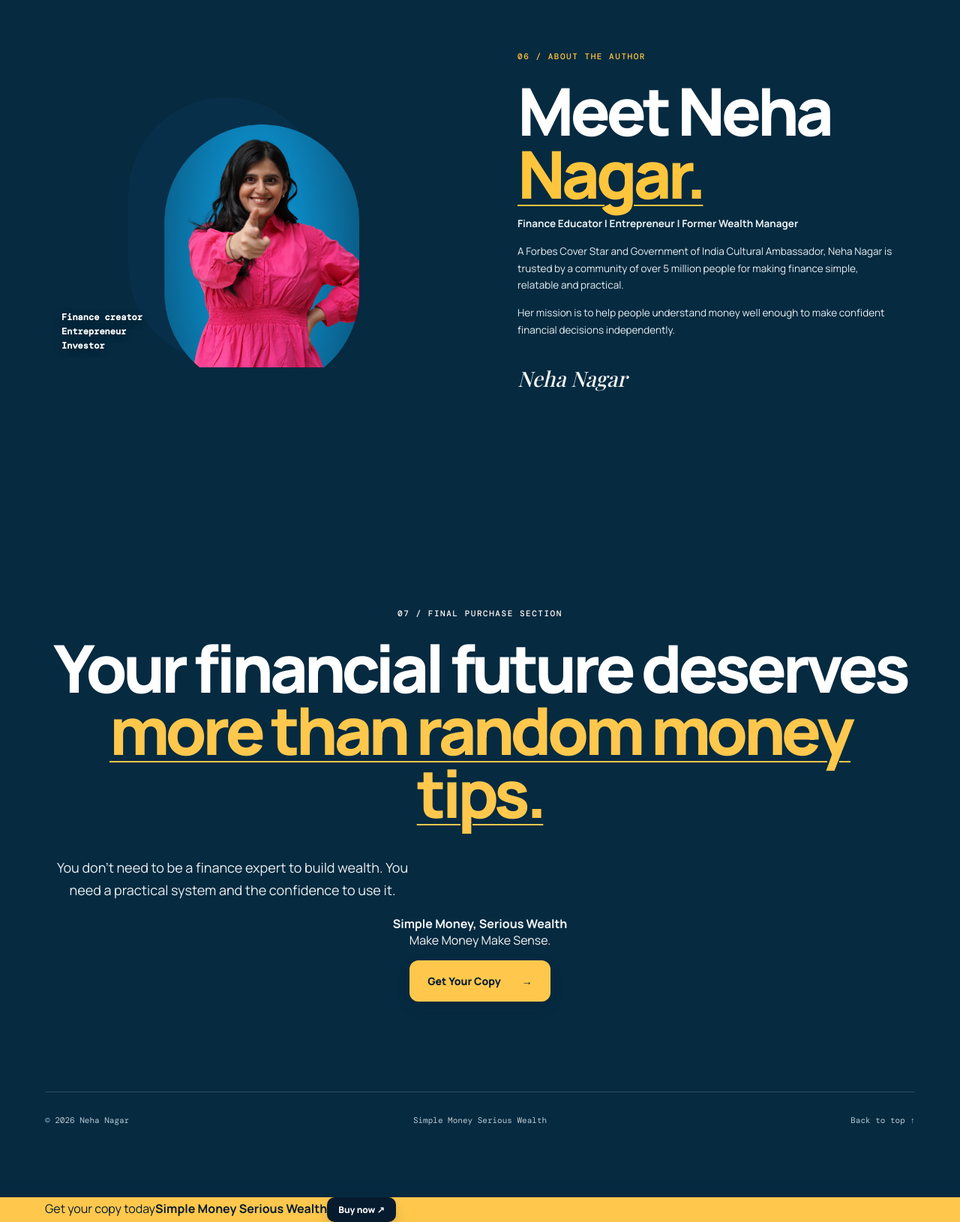
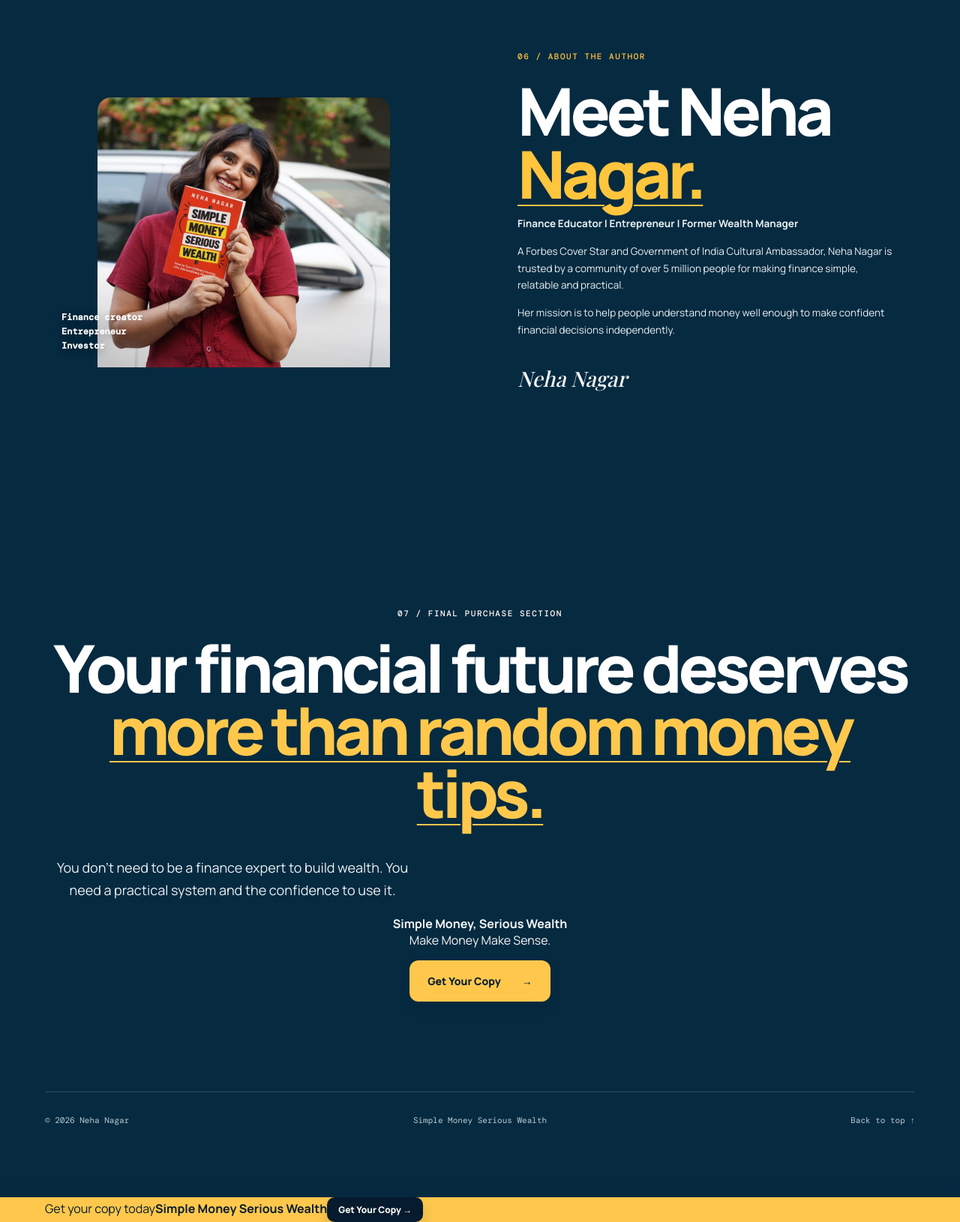
Before and after one commit to nehanagarteam/finshow, a plain HTML site: page index.html in a window 1280 px wide. Shown: the part 8340-9970 px from the top of the page at 75% size. Drawn offline with nearby package versions, Linux system fonts and the light colour scheme.

Commit message:
Update author image and CTA labels

```diff
--- a/index.html
+++ b/index.html
@@ -27,7 +27,7 @@
         <a href="#benefits">Tools &amp; Community</a>
         <a href="#author">Author</a>
         <a href="#faq">FAQs</a>
-        <a class="nav-copy" href="#top">Get Your Copy <span>→</span></a>
+        <a class="nav-copy" href="https://www.amazon.in/Simple-Money-Serious-Wealth-Extraordinary/dp/B0HNRXYTQC/" target="_blank" rel="noreferrer">Get Your Copy <span>→</span></a>
       </nav>
     </header>
 
@@ -84,13 +84,13 @@
       <section class="faq-section" id="faq"><div class="shell"><p class="eyebrow">Frequently asked questions</p><h2>Before you<br /><em>start reading.</em></h2><div class="faq-list"><details open><summary>Who is this book for? <span>+</span></summary><p>It is written for anyone who wants to manage money better, invest with more confidence and build serious wealth from ordinary income.</p></details><details><summary>Is it useful for beginners? <span>+</span></summary><p>Yes. The book starts with the fundamentals and turns them into simple actions you can apply immediately.</p></details><details><summary>Is this investment advice? <span>+</span></summary><p>This is an educational guide to financial decision-making. It helps you understand the principles behind better money choices.</p></details><details><summary>Where can I buy it? <span>+</span></summary><p>The book is available through Amazon. Use any Buy on Amazon button on this page to order.</p></details></div></div></section>
 
       <section id="author" class="section author shell">
-        <div class="author-card"><img class="author-photo" src="assets/neha-nagar.png" alt="Neha Nagar" width="510" height="647" loading="lazy" decoding="async" /><p>Finance creator<br />Entrepreneur<br />Investor</p></div>
+        <div class="author-card"><img class="author-photo" src="assets/neha-book-hero.jpg" alt="Neha Nagar holding Simple Money Serious Wealth" width="1000" height="1000" loading="lazy" decoding="async" /><p>Finance creator<br />Entrepreneur<br />Investor</p></div>
         <div><p class="eyebrow">06 / About the author</p><h2>Meet Neha<br /><em>Nagar.</em></h2><p class="author-copy"><strong>Finance Educator | Entrepreneur | Former Wealth Manager</strong></p><p class="author-copy">A Forbes Cover Star and Government of India Cultural Ambassador, Neha Nagar is trusted by a community of over 5 million people for making finance simple, relatable and practical.</p><p class="author-copy">Her mission is to help people understand money well enough to make confident financial decisions independently.</p><p class="signature">Neha Nagar</p></div>
       </section>
 
       <section class="cta-section"><div class="shell cta"><p class="eyebrow">07 / Final purchase section</p><h2>Your financial future deserves<br /><em>more than random money tips.</em></h2><p class="section-copy">You don't need to be a finance expert to build wealth. You need a practical system and the confidence to use it.</p><p><strong>Simple Money, Serious Wealth</strong><br />Make Money Make Sense.</p><a class="button" href="https://www.amazon.in/Simple-Money-Serious-Wealth-Extraordinary/dp/B0HNRXYTQC/" target="_blank" rel="noreferrer">Get Your Copy <span>→</span></a></div></section>
     </main>
     <footer class="footer shell"><span>© 2026 Neha Nagar</span><span>Simple Money Serious Wealth</span><a href="#top">Back to top ↑</a></footer>
-    <div class="sticky-offer"><span>Get your copy today</span><strong>Simple Money Serious Wealth</strong><a class="button button-small" href="https://www.amazon.in/Simple-Money-Serious-Wealth-Extraordinary/dp/B0HNRXYTQC/" target="_blank" rel="noreferrer">Buy now ↗</a></div>
+    <div class="sticky-offer"><span>Get your copy today</span><strong>Simple Money Serious Wealth</strong><a class="button button-small" href="https://www.amazon.in/Simple-Money-Serious-Wealth-Extraordinary/dp/B0HNRXYTQC/" target="_blank" rel="noreferrer">Get Your Copy →</a></div>
   </body>
 </html>
--- a/polish.css
+++ b/polish.css
@@ -32,7 +32,7 @@ summary,.faq-list summary{color:var(--deep-text)}
 .format-card{background:var(--lime);color:var(--ink)}
 .format-card h3,.format-card p{color:var(--ink)}
 .author-card{overflow:hidden;background:transparent!important;border:0;border-radius:18px;position:relative;padding:0!important}
-.author-photo{display:block;width:min(82%,390px);height:auto;max-height:390px;object-fit:contain;object-position:center;margin:0 auto}
+.author-photo{display:block;width:min(82%,390px);height:auto;aspect-ratio:1/1;max-height:390px;object-fit:cover;object-position:center;margin:0 auto;border-radius:18px}
 .author-card p{position:absolute;left:22px;bottom:18px;margin:0;color:#fff;font-weight:700;text-shadow:0 2px 12px rgba(0,0,0,.45)}
 .ticker,.sticky-offer{background:var(--lime);color:var(--ink)}
 .sunburst{background:var(--lime)}
```
